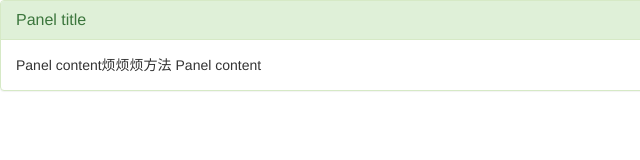
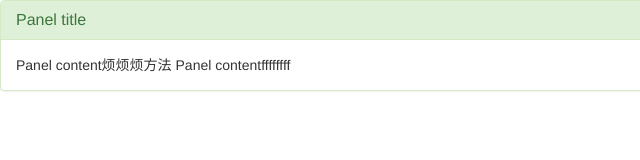
Before and after one commit to caohaohao/demo, a plain HTML site: page index.html in a window 1280 px wide. Shown: the full height of the page, 0-640 px from the left. Drawn offline with Linux system fonts and the light colour scheme.

Commit message:
修改index.html

```diff
--- a/index.html
+++ b/index.html
@@ -15,7 +15,7 @@
       </div>
       <div class="panel-body">
             Panel content烦烦烦方法
-            Panel content
+            Panel contentffffffff
       </div>
 </div>
 
```
